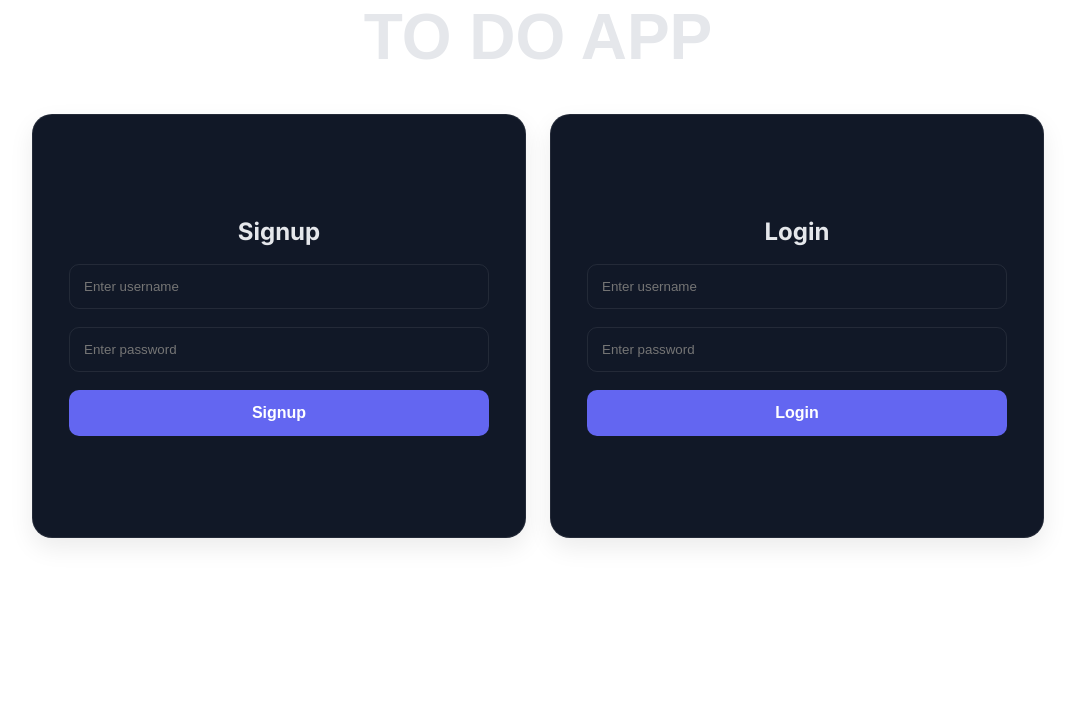
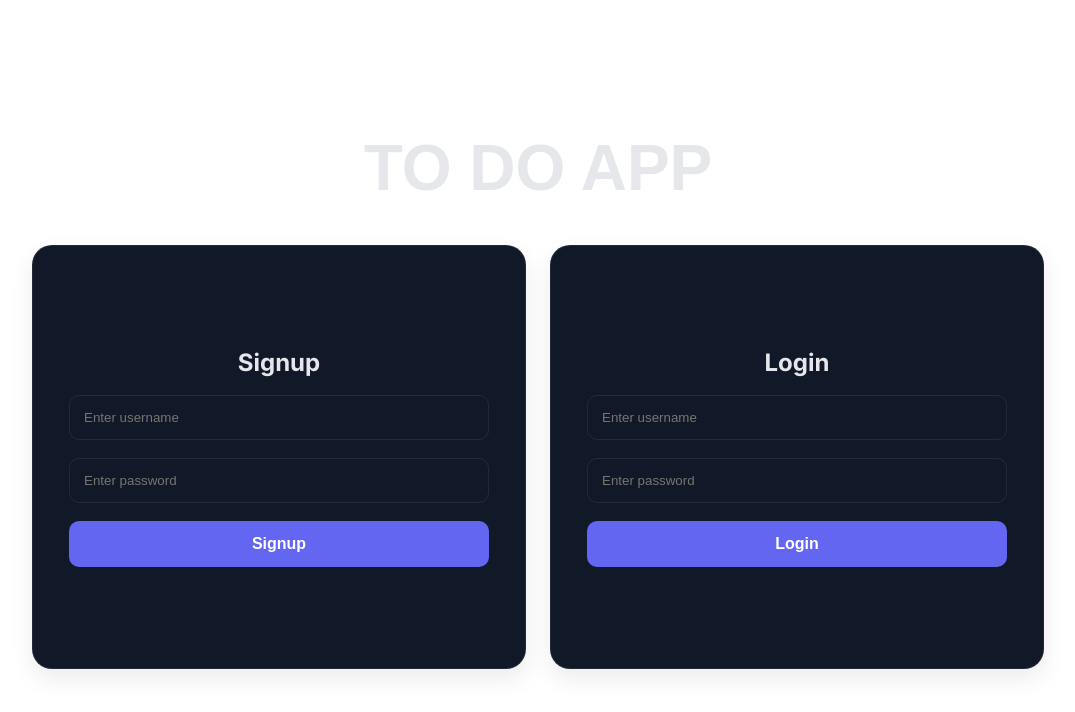
Before and after one commit to umama11-arch/Taskflow, a React (Create React App) app in the folder frontend/: page / in a window 1280 px wide. Shown: the top 712 px of the page, without its empty margins (102-1177 px from the left). Built offline with nearby package versions, Linux system fonts and the light colour scheme.

Commit message:
no comment

```diff
--- a/frontend/src/auth.js
+++ b/frontend/src/auth.js
@@ -59,7 +59,7 @@ function Auth({setislogin,setisloginuser}) {
     };
 
     return (
-        <div>
+        <div className="auth-page">
             <div className="loginorsignup">
 
 <h1>TO DO APP </h1>
```
